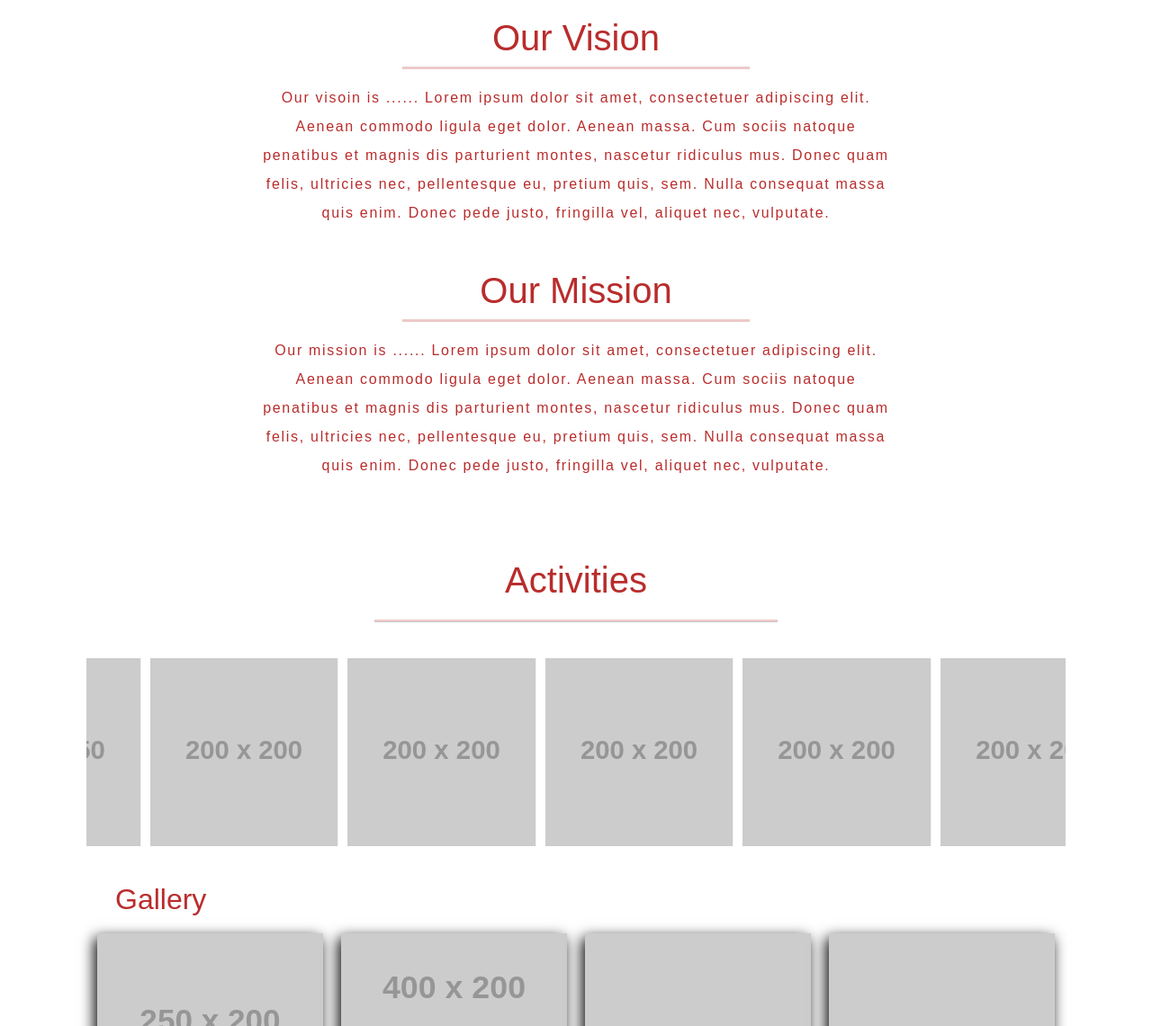
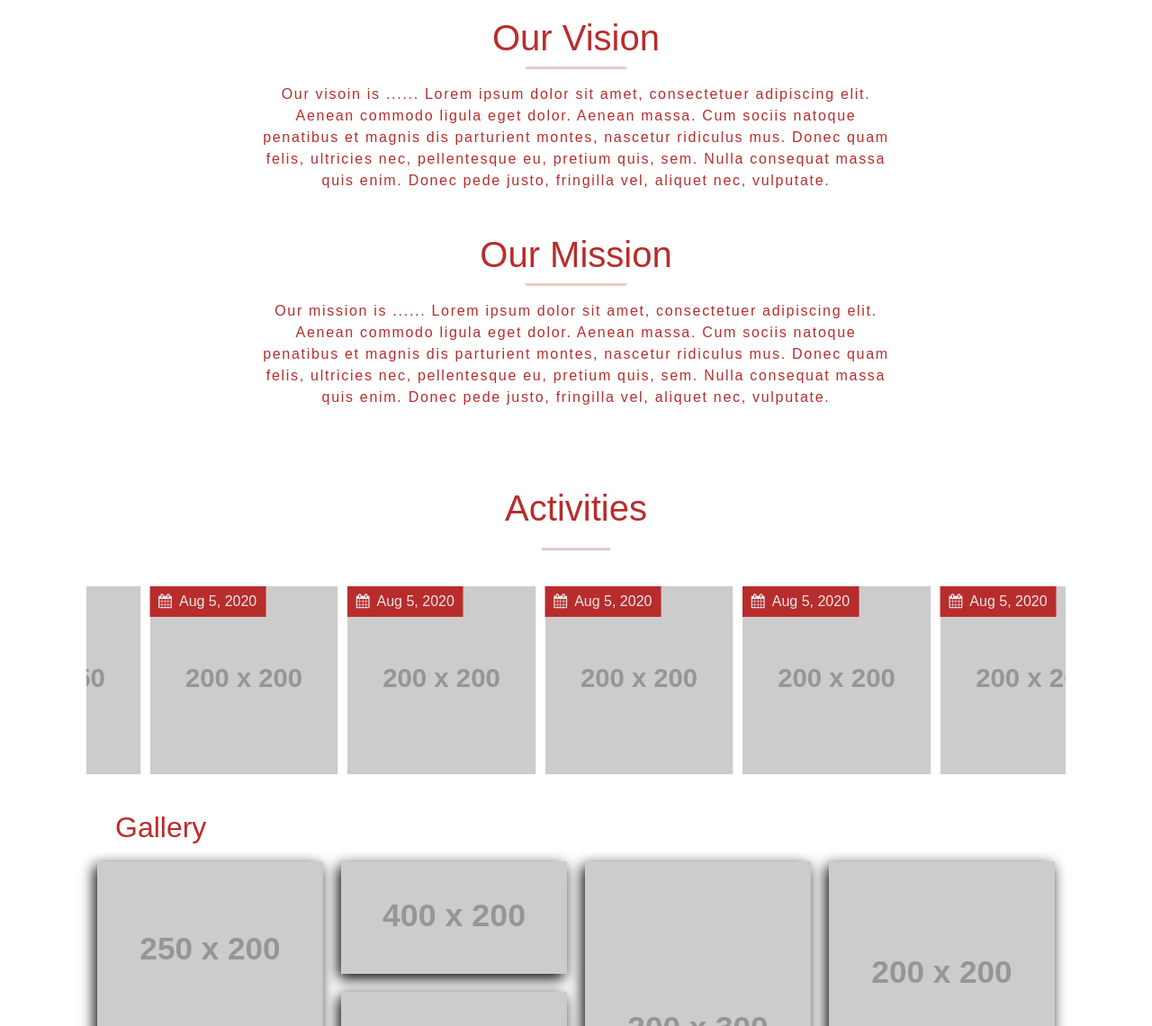
Before and after one commit to MayPhyoKyaw/ohio-myanmar, a plain HTML site: page index.html in a window 1280 px wide. Shown: the part 539-1680 px from the top of the page at 90% size. Drawn offline with nearby package versions, Linux system fonts and the light colour scheme; placeholder pictures from the web are drawn by us.

Commit message:
add date on photo of activity session

```diff
--- a/assets/css/main.css
+++ b/assets/css/main.css
@@ -83,12 +83,12 @@
 }
 
 .title-line {
-  width: 50%;
+  width: 12%;
   border-top: 2px double #b92c2c;
 }
 
 .vision-mission p {
-  line-height: 2;
+  line-height: 1.5;
   letter-spacing: 1.7px;
 }
 /* vision mission */
@@ -99,7 +99,7 @@
 }
 
 .activities hr {
-  width: 35%;
+  width: 6%;
   margin: 20px auto;
   border-top: 2px double #c92828;
 }
@@ -107,6 +107,16 @@
 .activities h2 {
   margin-left: 10%;
   color: #b92c2c;
+}
+
+.date-blog {
+  position: absolute;
+  z-index: 2;
+  padding: 5px 10px;
+  background-color: #b92c2c;
+  color: #e9e9e9;
+  /* top: 180px; */
+  /* left: 75px; */
 }
 
 .carousel-wrap {
@@ -120,7 +130,7 @@
 .owl-carousel .item {
   position: relative;
   z-index: 100;
-  -webkit-backface-visibility: hidden;
+  /* -webkit-backface-visibility: hidden; */
 }
 
 /* end fix */
--- a/index.html
+++ b/index.html
@@ -186,16 +186,66 @@
       <hr>
       <div class="carousel-wrap">
         <div class="owl-carousel">
-          <div class="item"><img src="https://via.placeholder.com/250x250.png"></div>
-          <div class="item"><img src="https://via.placeholder.com/200x200.png"></div>
-          <div class="item"><img src="https://via.placeholder.com/200x200.png"></div>
-          <div class="item"><img src="https://via.placeholder.com/200x200.png"></div>
-          <div class="item"><img src="https://via.placeholder.com/200x200.png"></div>
-          <div class="item"><img src="https://via.placeholder.com/200x200.png"></div>
-          <div class="item"><img src="https://via.placeholder.com/200x200.png"></div>
-          <div class="item"><img src="https://via.placeholder.com/200x200.png"></div>
-          <div class="item"><img src="https://via.placeholder.com/200x200.png"></div>
-          <div class="item"><img src="https://via.placeholder.com/200x200.png"></div>
+          <div class="item">
+            <div class="date-blog">
+              <span><i class="fa fa-calendar"></i>&nbsp; Aug 5, 2020</span>
+            </div>
+            <img src="https://via.placeholder.com/250x250.png">
+          </div>
+          <div class="item">
+            <div class="date-blog">
+              <span><i class="fa fa-calendar"></i>&nbsp; Aug 5, 2020</span>
+            </div>
+            <img src="https://via.placeholder.com/200x200.png">
+          </div>
+          <div class="item">
+            <div class="date-blog">
+              <span><i class="fa fa-calendar"></i>&nbsp; Aug 5, 2020</span>
+            </div>
+            <img src="https://via.placeholder.com/200x200.png">
+          </div>
+          <div class="item">
+            <div class="date-blog">
+              <span><i class="fa fa-calendar"></i>&nbsp; Aug 5, 2020</span>
+            </div>
+            <img src="https://via.placeholder.com/200x200.png">
+          </div>
+          <div class="item">
+            <div class="date-blog">
+              <span><i class="fa fa-calendar"></i>&nbsp; Aug 5, 2020</span>
+            </div>
+            <img src="https://via.placeholder.com/200x200.png">
+          </div>
+          <div class="item">
+            <div class="date-blog">
+              <span><i class="fa fa-calendar"></i>&nbsp; Aug 5, 2020</span>
+            </div>
+            <img src="https://via.placeholder.com/200x200.png">
+          </div>
+          <div class="item">
+            <div class="date-blog">
+              <span><i class="fa fa-calendar"></i>&nbsp; Aug 5, 2020</span>
+            </div>
+            <img src="https://via.placeholder.com/200x200.png">
+          </div>
+          <div class="item">
+            <div class="date-blog">
+              <span><i class="fa fa-calendar"></i>&nbsp; Aug 5, 2020</span>
+            </div>
+            <img src="https://via.placeholder.com/200x200.png">
+          </div>
+          <div class="item">
+            <div class="date-blog">
+              <span><i class="fa fa-calendar"></i>&nbsp; Aug 5, 2020</span>
+            </div>
+            <img src="https://via.placeholder.com/200x200.png">
+          </div>
+          <div class="item">
+            <div class="date-blog">
+              <span><i class="fa fa-calendar"></i>&nbsp; Aug 5, 2020</span>
+            </div>
+            <img src="https://via.placeholder.com/200x200.png">
+          </div>
         </div>
       </div>
       <h2>Gallery</h2>
```
